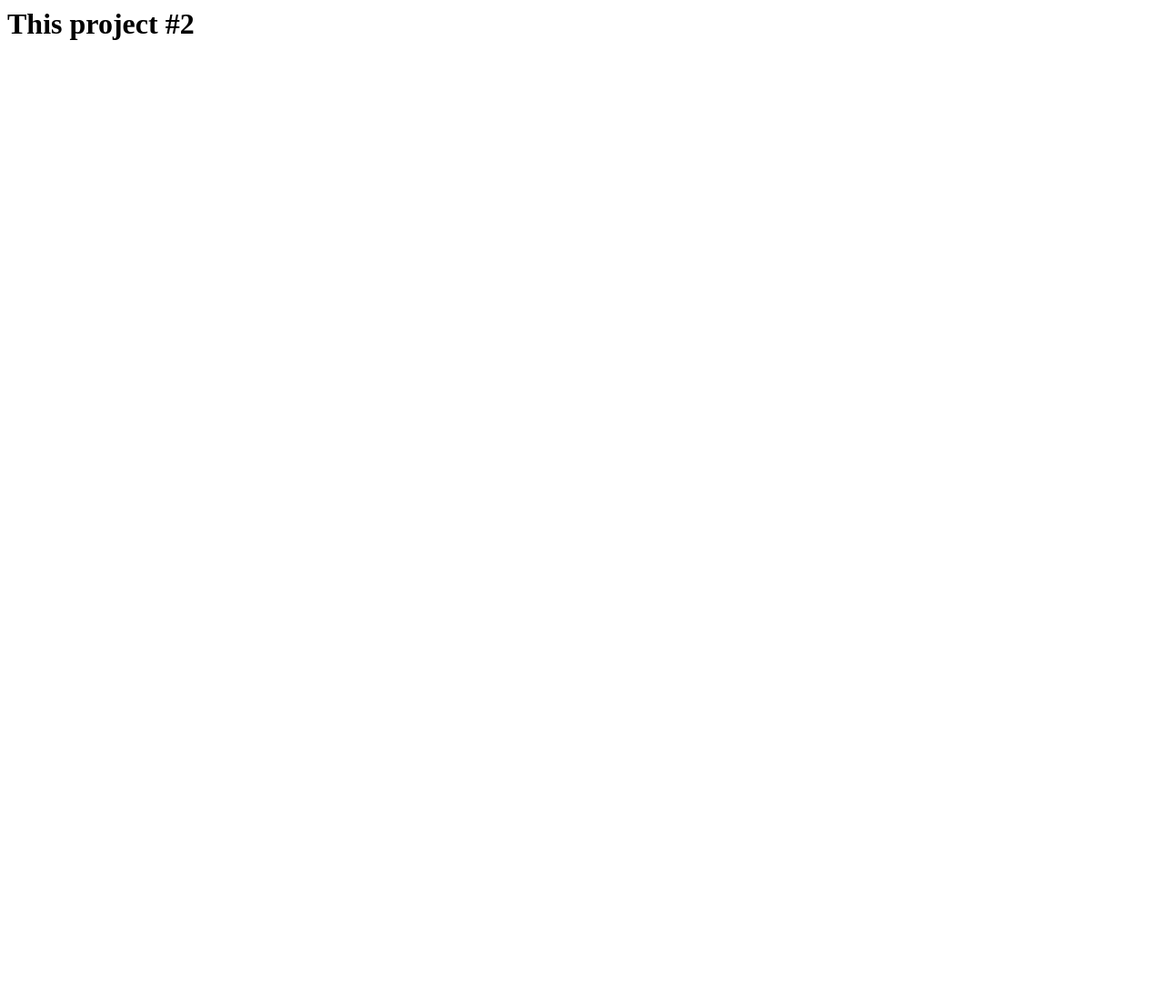
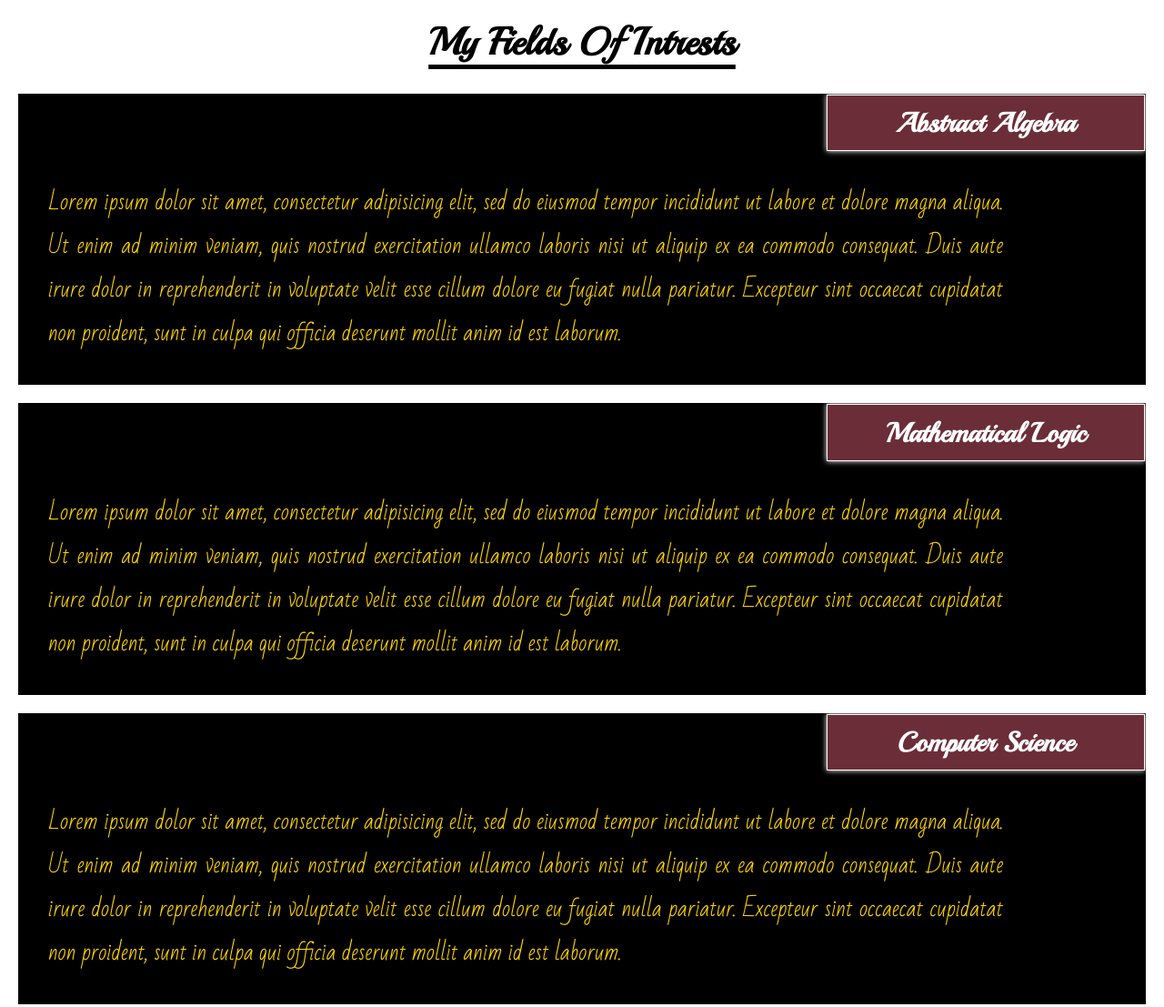
Before and after one commit to arman-ataei/coursera-webDev-projects, a plain HTML site: page project-2/index.html in a window 1280 px wide. Shown: the top 1107 px of the page at 91% size. Before the commit the page ends 800 px from the top, so only its background shows below. Drawn offline with Linux system fonts and the light colour scheme.

Commit message:
project-1 bootstrap, jquery and w3 frameworks has been added///project-2 basic styles has been created

```diff
--- a/project-2/index.html
+++ b/project-2/index.html
@@ -3,8 +3,72 @@
 	<meta charset="UTF-8">
 	<meta name="viewport" content="width=device-width, initial-scale=1.0">
 	<title>Project-2</title>
+	<link rel="stylesheet" type="text/css" href="style.css">
 </head>
 <body>
-	<h1>This project #2</h1>
+	<h1>My Fields Of Intrests</h1>
+	<div class="container">
+			<div class="column lg-4 md-4 sm-6">
+
+				<h2>
+					Abstract Algebra
+				</h2>
+
+
+				<p>
+					Lorem ipsum dolor sit amet, consectetur adipisicing elit, sed do eiusmod
+					tempor incididunt ut labore et dolore magna aliqua. Ut enim ad minim veniam,
+					quis nostrud exercitation ullamco laboris nisi ut aliquip ex ea commodo
+					consequat. Duis aute irure dolor in reprehenderit in voluptate velit esse
+					cillum dolore eu fugiat nulla pariatur. Excepteur sint occaecat cupidatat non
+					proident, sunt in culpa qui officia deserunt mollit anim id est laborum.
+				</p>
+
+			</div>
+
+			<div class="column lg-4 md-4 sm-6">
+				<div class="right">
+				<h2>
+					Mathematical Logic
+				</h2>
+				</div>
+				<p>
+					Lorem ipsum dolor sit amet, consectetur adipisicing elit, sed do eiusmod
+					tempor incididunt ut labore et dolore magna aliqua. Ut enim ad minim veniam,
+					quis nostrud exercitation ullamco laboris nisi ut aliquip ex ea commodo
+					consequat. Duis aute irure dolor in reprehenderit in voluptate velit esse
+					cillum dolore eu fugiat nulla pariatur. Excepteur sint occaecat cupidatat non
+					proident, sunt in culpa qui officia deserunt mollit anim id est laborum.
+				</p>
+			</div>
+
+			<div class="column lg-4 md-4 sm-6">
+				<div class="right">
+				<h2>
+					Computer Science
+				</h2>
+				</div>
+				<p>
+					Lorem ipsum dolor sit amet, consectetur adipisicing elit, sed do eiusmod
+					tempor incididunt ut labore et dolore magna aliqua. Ut enim ad minim veniam,
+					quis nostrud exercitation ullamco laboris nisi ut aliquip ex ea commodo
+					consequat. Duis aute irure dolor in reprehenderit in voluptate velit esse
+					cillum dolore eu fugiat nulla pariatur. Excepteur sint occaecat cupidatat non
+					proident, sunt in culpa qui officia deserunt mollit anim id est laborum.
+				</p>
+			</div>
+
+			<div class="column lg-4 md-4 sm-6">
+				<div class="right">
+				<h2>
+					Web Development
+				</h2>
+				</div>
+				<p>
+					Lorem ipsum dolor sit amet consectetur, adipisicing elit. Quo repellat nihil magni, expedita quasi commodi sapiente tempore saepe consequuntur adipisci quod reiciendis, dicta, eligendi omnis quas voluptate at ratione. Commodi.
+				</p>
+			</div>
+	</div>
+
 </body>
 </html>
--- /dev/null
+++ b/project-2/style.css
@@ -0,0 +1,75 @@
+/*Google Fonts*/
+@import url('https://fonts.googleapis.com/css2?family=Bad+Script&family=Playball&display=swap');
+
+
+
+/*my colors*/
+
+
+
+
+/****************** Base Styles ******************/
+/*
+containing two sections:
+						_HTML Elements
+						_Coustom Classes
+*/
+
+/******HTML Elements******/
+*{
+	margin: 0;
+	box-sizing: border-box;
+}
+
+body{
+	font-size: 16px;
+	margin-top: 20px;
+}
+
+h1 {
+	text-align: center ;
+	font-size: 2.625rem;
+	color: black;
+ 	/*text-shadow: 2px 2px black;*/
+ 	text-decoration: solid underline black 5px;
+ 	text-underline-position: under;
+ 	font-family: 'Playball', cursive;
+}
+
+h2 {
+	text-align: center;
+	border: 1px solid white;
+	padding: .7rem;
+    font-size: 1.875rem;
+    font-family: 'Playball', cursive;
+    color: white;
+    float: right;
+    width: 350px;
+    background-color: hsl(350, 40%, 30%);
+    box-shadow: 0px 0px 6px  white;
+
+}
+
+p{
+	font-size: 1.5rem;
+	clear: right;
+	padding: 2rem;
+	width: 90%;
+	text-align: justify; /* equal line width for multiline paragraphs! */
+	font-family: 'Bad Script', cursive;
+
+}
+
+/****** Coustom Classes ******/
+.container{
+	margin: 30px 20px;
+}
+.column {
+	position: relative;
+	border: 1px solid black;
+	height: auto;
+	margin: 20px 0;
+	box-shadow: ;
+	background-color: hsl(350, 40%, 0%);
+	color: hsl(50, 100%, 50%);
+}
```
